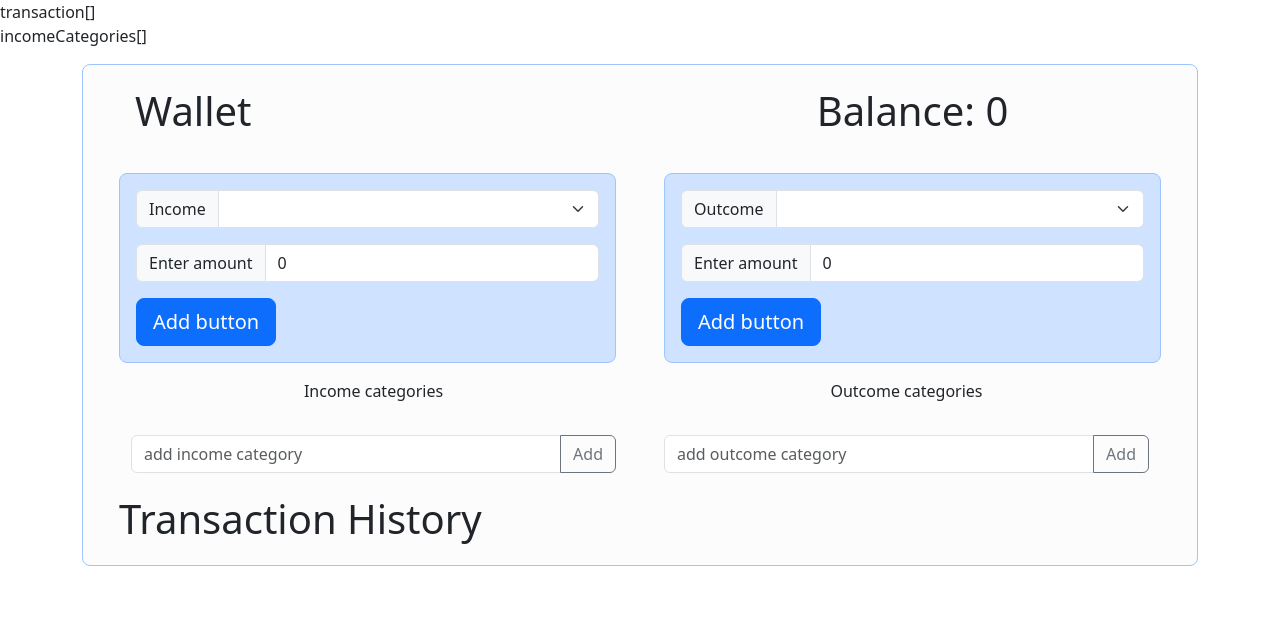
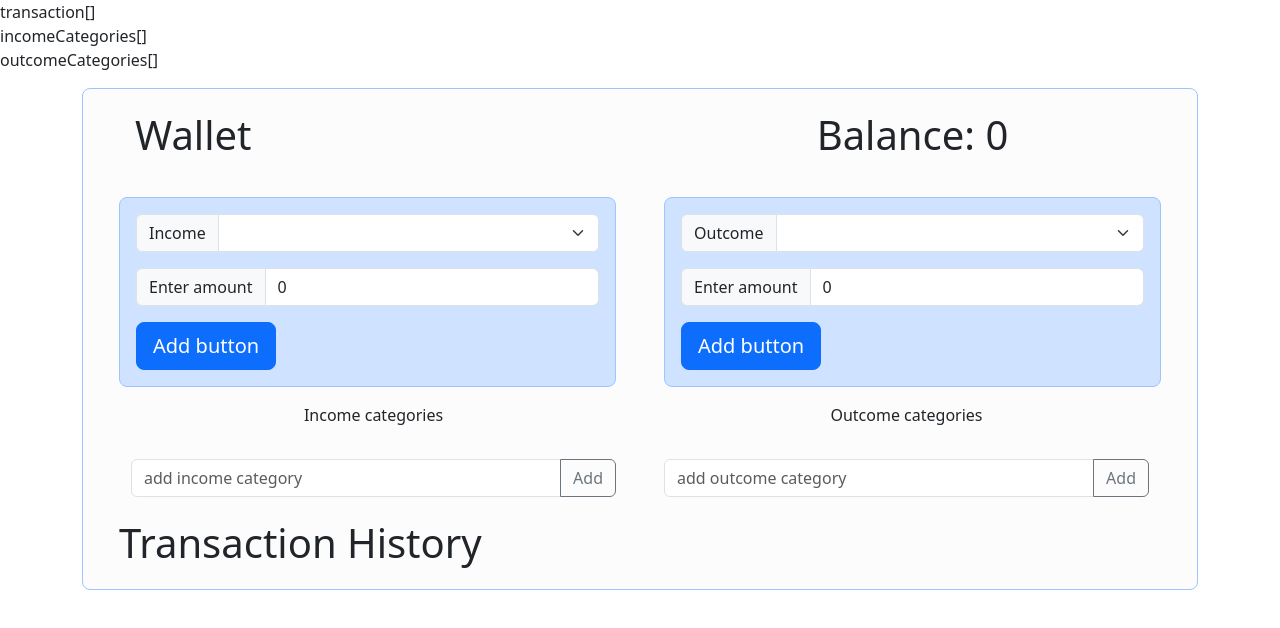
Before and after one commit to innadech/vue-wallet, a Vue app: page / in a window 1280 px wide. Shown: the top 628 px of the page. Built offline with nearby package versions, Linux system fonts and the light colour scheme.

Commit message:
Fixed: name props in OutcomeSubmitter

```diff
--- a/src/App.vue
+++ b/src/App.vue
@@ -66,6 +66,7 @@ export default {
   <body data-bs-theme="blue">
     <div>transaction{{ transactionHistory }}</div>
     <div>incomeCategories{{ incomeCategories }}</div>
+    <div>outcomeCategories{{ outcomeCategories }}</div>
 
     <div class="container">
       <div
@@ -92,7 +93,10 @@ export default {
               />
             </div>
             <div class="col">
-              <OutcomeSubmitter v-on:outcome-submitted="outcomeSubmit" />
+              <OutcomeSubmitter
+                v-bind:outcomeCategories="outcomeCategories"
+                v-on:outcome-submitted="outcomeSubmit"
+              />
             </div>
           </div>
         </div>
--- a/src/components/IncomeSubmitter.vue
+++ b/src/components/IncomeSubmitter.vue
@@ -69,7 +69,6 @@ export default {
     </div>
     <button
       v-on:click="submitIncome"
-      id="incomeadd"
       type="button"
       class="btn btn-primary btn-lg"
     >
--- a/src/components/OutcomeSubmitter.vue
+++ b/src/components/OutcomeSubmitter.vue
@@ -2,7 +2,7 @@
 export default {
   emits: ['outcome-submitted'],
 
-  props: ['outcomeCategory'],
+  props: ['outcomeCategories'],
 
   data() {
     return {
@@ -46,10 +46,11 @@ export default {
         v-bind:value="newOutcome.category"
         v-on:change="newOutcome.category = $event.target.value"
         class="form-select"
-        id="outcome"
       >
-        <option selected>Choose...</option>
-        <option v-for="ic of outcomeCategory" :key="id">{{ ic }}</option>
+        <!-- <option selected>Choose...</option> -->
+        <option v-for="oc of outcomeCategories" :key="oc.id">
+          {{ oc.caption }}
+        </option>
       </select>
     </div>
     <div class="input-group mb-3">
@@ -57,7 +58,6 @@ export default {
         >Enter amount</span
       >
       <input
-        id="expenseamount"
         type="text"
         class="form-control"
         aria-label="Sizing example input"
@@ -69,7 +69,6 @@ export default {
     </div>
     <button
       v-on:click="submitOutcome"
-      id="expenseadd"
       type="button"
       class="btn btn-primary btn-lg"
     >
```
